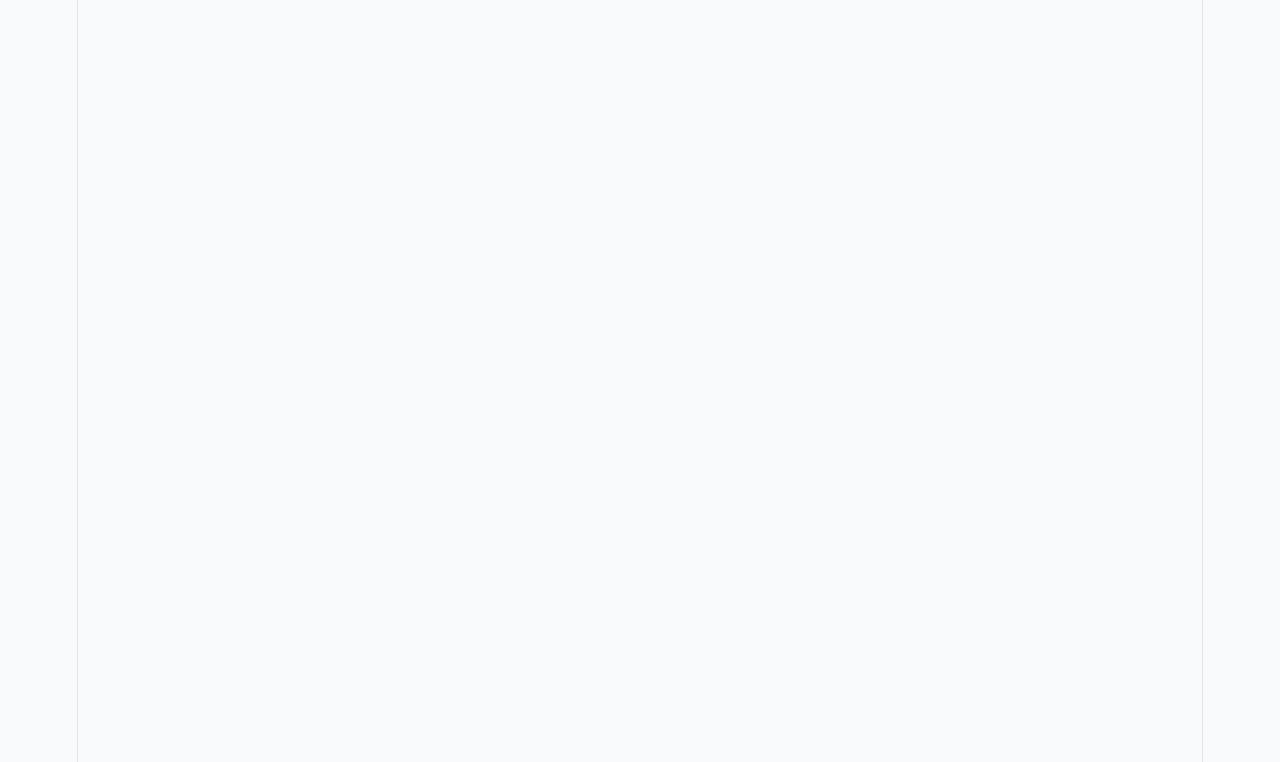
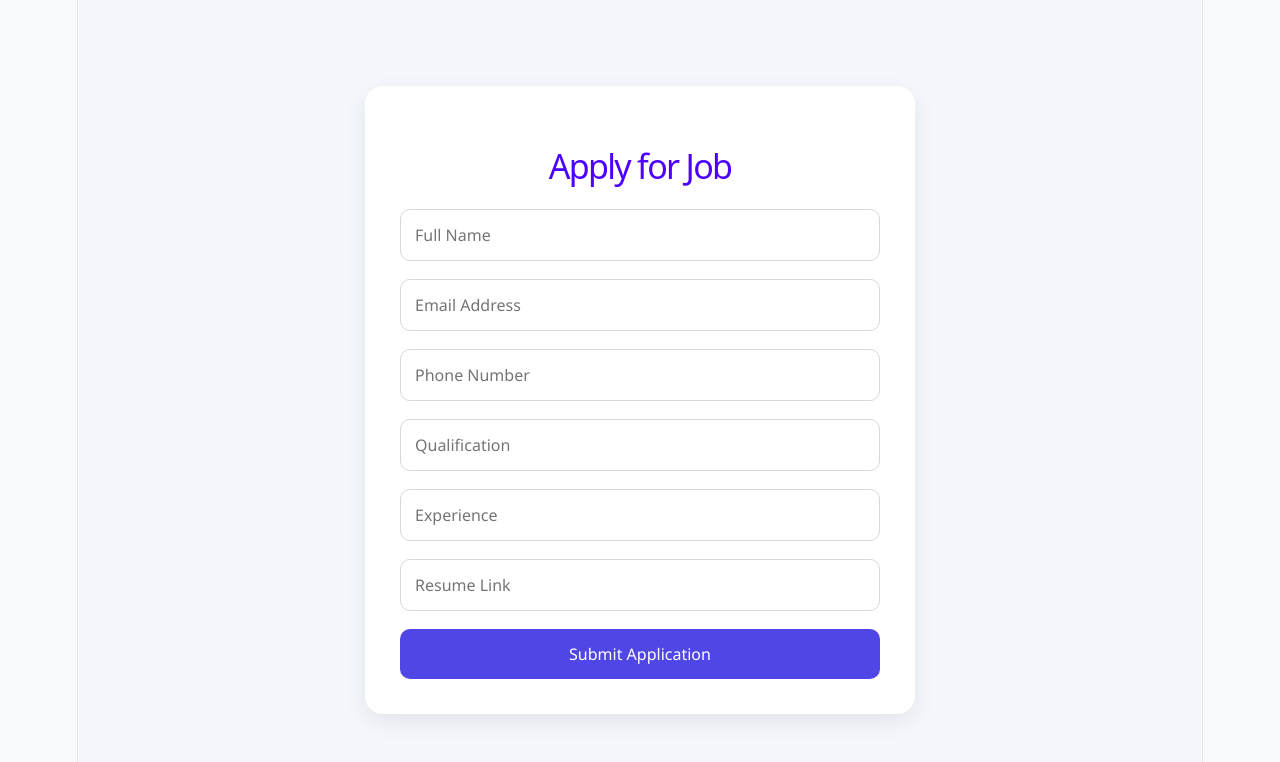
Before and after one commit to ramkiran704/Job-Portal, a React app in the folder frontend/: page /apply/1 in a window 1280 px wide. Before the commit this address had no page. Shown: the top 762 px of the page. Built offline with nearby package versions, Linux system fonts and the light colour scheme; the HTML template or start-up script is replaced by a standard one.

Commit message:
apply form added

```diff
--- a/frontend/src/app.jsx
+++ b/frontend/src/app.jsx
@@ -8,6 +8,7 @@ import Jobs from "./pages/user/Jobs";
 import JobDetails from "./pages/user/JobDetails";
 import Profile from "./pages/user/Profile";
 import Applications from "./pages/user/Applications";
+import ApplyForm from "./pages/user/ApplyForm";
 
 import Dashboard from "./pages/recruiter/Dashboard";
 import PostJob from "./pages/recruiter/PostJob";
@@ -26,6 +27,7 @@ function App() {
         <Route path="/home" element={<Home />} />
         <Route path="/jobs" element={<Jobs />} />
         <Route path="/jobs/:id" element={<JobDetails />} />
+        <Route path="/apply/:id" element={<ApplyForm />} />
         <Route path="/profile" element={<Profile />} />
         <Route path="/applications" element={<Applications />} />
 
--- a/frontend/src/components/common/JobCard.jsx
+++ b/frontend/src/components/common/JobCard.jsx
@@ -15,7 +15,9 @@ function JobCard({ job }) {
       <span className="job-type">{job.type}</span>
 
       <div className="job-buttons">
-        <button className="apply-btn">Apply Now</button>
+        <Link to={`/apply/${job.id}`}>
+          <button className="apply-btn">Apply Now</button>
+        </Link>
 
         <Link to={`/jobs/${job.id}`}>
           <button className="details-btn">View Details</button>
--- /dev/null
+++ b/frontend/src/pages/user/ApplyForm.jsx
@@ -0,0 +1,92 @@
+import { useState } from "react";
+import "../../styles/ApplyForm.css";
+
+function ApplyForm() {
+  const [formData, setFormData] = useState({
+    fullName: "",
+    email: "",
+    phone: "",
+    qualification: "",
+    experience: "",
+    resume: "",
+  });
+
+  const handleChange = (e) => {
+    setFormData({
+      ...formData,
+      [e.target.name]: e.target.value,
+    });
+  };
+
+  const handleSubmit = (e) => {
+    e.preventDefault();
+    alert("Application submitted successfully!");
+    console.log(formData);
+  };
+
+  return (
+    <div className="apply-page">
+      <div className="apply-form-container">
+        <h1>Apply for Job</h1>
+
+        <form onSubmit={handleSubmit} className="apply-form">
+          <input
+            type="text"
+            name="fullName"
+            placeholder="Full Name"
+            value={formData.fullName}
+            onChange={handleChange}
+            required
+          />
+
+          <input
+            type="email"
+            name="email"
+            placeholder="Email Address"
+            value={formData.email}
+            onChange={handleChange}
+            required
+          />
+
+          <input
+            type="text"
+            name="phone"
+            placeholder="Phone Number"
+            value={formData.phone}
+            onChange={handleChange}
+            required
+          />
+
+          <input
+            type="text"
+            name="qualification"
+            placeholder="Qualification"
+            value={formData.qualification}
+            onChange={handleChange}
+            required
+          />
+
+          <input
+            type="text"
+            name="experience"
+            placeholder="Experience"
+            value={formData.experience}
+            onChange={handleChange}
+          />
+
+          <input
+            type="text"
+            name="resume"
+            placeholder="Resume Link"
+            value={formData.resume}
+            onChange={handleChange}
+          />
+
+          <button type="submit">Submit Application</button>
+        </form>
+      </div>
+    </div>
+  );
+}
+
+export default ApplyForm;
--- /dev/null
+++ b/frontend/src/styles/ApplyForm.css
@@ -0,0 +1,59 @@
+.apply-page {
+  min-height: 100vh;
+  display: flex;
+  justify-content: center;
+  align-items: center;
+  background: #f4f7fb;
+  padding: 40px 20px;
+}
+
+.apply-form-container {
+  width: 100%;
+  max-width: 550px;
+  background: white;
+  padding: 35px;
+  border-radius: 18px;
+  box-shadow: 0 8px 25px rgba(0, 0, 0, 0.08);
+}
+
+.apply-form-container h1 {
+  text-align: center;
+  margin-bottom: 30px;
+  color: #4c00ff;
+  font-size: 34px;
+}
+
+.apply-form {
+  display: flex;
+  flex-direction: column;
+  gap: 18px;
+}
+
+.apply-form input {
+  padding: 14px;
+  border: 1px solid #d8d8d8;
+  border-radius: 10px;
+  font-size: 16px;
+  outline: none;
+  transition: 0.3s;
+}
+
+.apply-form input:focus {
+  border-color: #4f46e5;
+  box-shadow: 0 0 0 3px rgba(79, 70, 229, 0.15);
+}
+
+.apply-form button {
+  padding: 14px;
+  background: #4f46e5;
+  color: white;
+  font-size: 16px;
+  border: none;
+  border-radius: 10px;
+  cursor: pointer;
+  transition: 0.3s;
+}
+
+.apply-form button:hover {
+  transform: translateY(-2px);
+}
```
